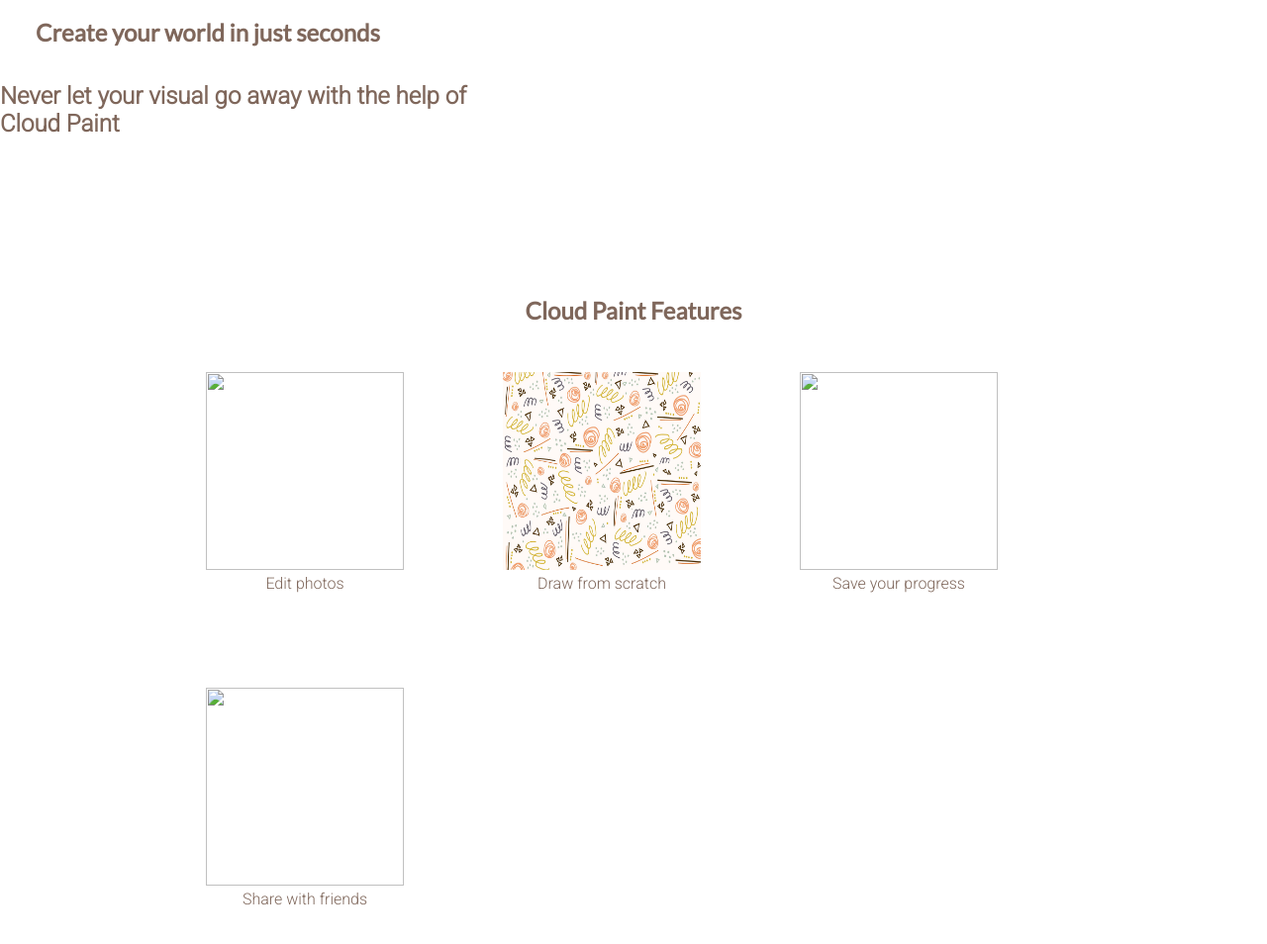
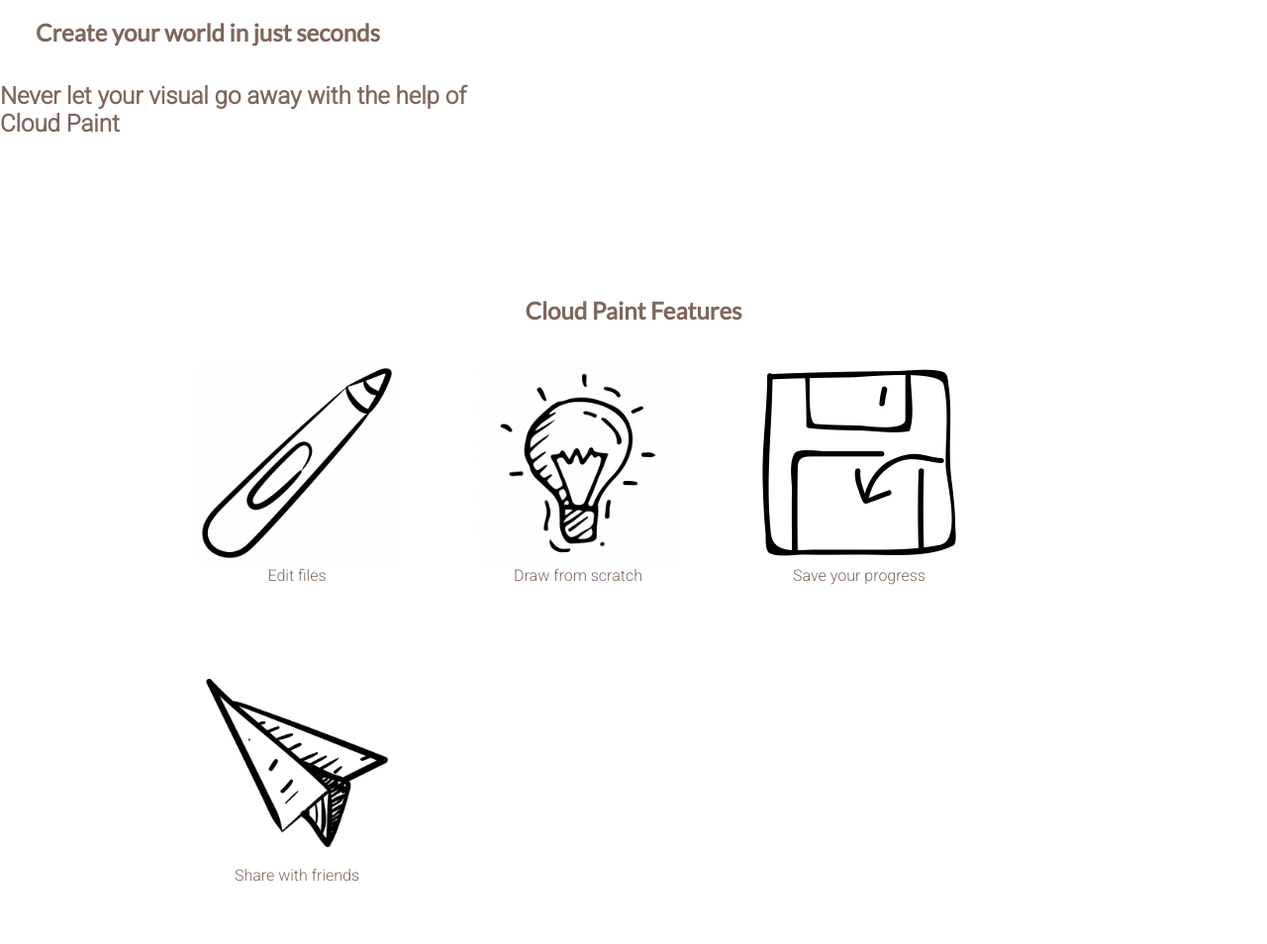
Before and after one commit to manoldzhermanski/Web-Technologies, a plain HTML site: page index.html in a window 1280 px wide. Shown: the part 74-1028 px from the top of the page at 99% size. Drawn offline with Linux system fonts and the light colour scheme.

Commit message:
added features section

```diff
--- a/index.html
+++ b/index.html
@@ -43,22 +43,22 @@
             <h1>Cloud Paint Features</h1>
 
             <div class="item">
-                <img src=""/>
-                <span class="caption">Edit photos</span>
+                <img src="media/edit.png"/>
+                <span class="caption">Edit files</span>
             </div>
 
             <div class="item">
-                <img src="media/doodle.jpg"/>
+                <img src="media/scratch.png"/>
                 <span class="caption">Draw from scratch</span>
             </div>
 
             <div class="item">
-                <img src=""/>
+                <img src="media/save.png"/>
                 <span class="caption">Save your progress</span>
             </div>
 
             <div class="item">
-                <img src=""/>
+                <img src="media/share.png"/>
                 <span class="caption">Share with friends</span>
             </div>
         </section>
--- a/style/index_style.css
+++ b/style/index_style.css
@@ -83,7 +83,7 @@ div.item {
     display: inline-block;
     text-align: center;
     width: 200px;
-    margin: 3em;
+    margin: 2.5em;
 }
 
 .features img {
```
Also changed, not shown: media/doodle.jpg (deleted), media/edit.png (added), media/save.png (added), media/scratch.png (added), media/share.png (added).
